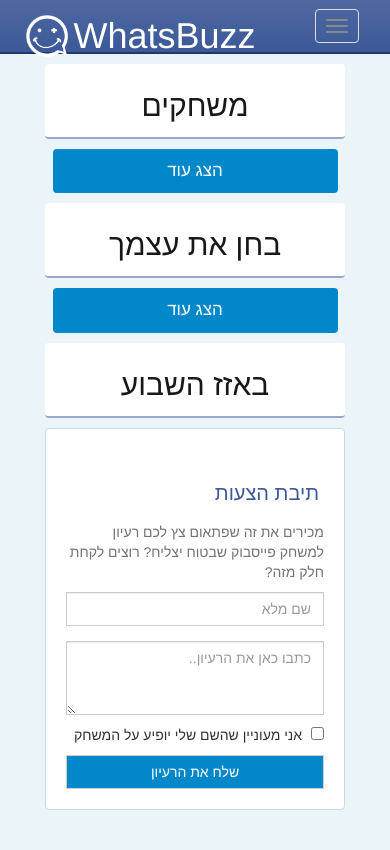
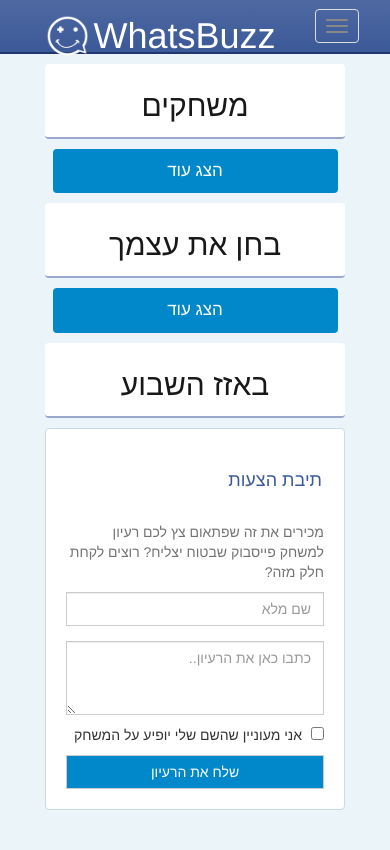
Before and after one commit to nirgn975/WhatsBuzz, a Django app: page / in a window 390 px wide. Shown: the top 850 px of the page. Run offline with Django 3.2, Linux system fonts and the light colour scheme; data that the repository does not hold is empty; style sheets or scripts are compiled from the project's sources; some libraries are stand-ins or nearby versions.

Commit message:
Small fixes. (#15)
* Add favicon.

* Change website logo.

* Disable padding on mobile.

* Change mobile menu bars to white.

* Fix the logo position.

* Fix nodejs, sass styles, and title in buzz section.

```diff
--- a/web/whats_buzz/static/sass/pages/index.scss
+++ b/web/whats_buzz/static/sass/pages/index.scss
@@ -52,7 +52,7 @@ body {
 }
 
 .navbar-brand {
-  padding: 0;
+  padding: 0 0 0 20px;
 
   img {
     height: 85%;
@@ -172,10 +172,25 @@ a.show-more {
 
     img {
       height: 75%;
+      margin: -15px 0 0 0;
+    }
+  }
+
+  .navbar-header {
+    .navbar-toggle > span.icon-bar {
+      background-color: #ffffff;
     }
   }
 
   #main-content > .col-sm-12 > div:nth-child(3){
     display: none;
   }
+
+  #main-content > .col-sm-12 {
+    padding: 0;
+
+    .col-sm-4 {
+      padding: 0;
+    }
+  }
 }
--- a/web/whats_buzz/static/sass/pages/long-post-card.scss
+++ b/web/whats_buzz/static/sass/pages/long-post-card.scss
@@ -25,17 +25,18 @@
   }
 
   h2 {
-    font-size: 20px;
+    font-size: 18px;
     margin: 0;
     color: $post_color_title;
     display: inline-block;
     height: 48px;
-    line-height: 48px;
-    padding-right: 5px;
+    width: 70%;
+    padding: 2px;
   }
 
   .side-image {
     height: 48px;
+    height: 75px;
   }
 
   input[type='checkbox'] {
--- a/web/whats_buzz/templates/layouts/base.html
+++ b/web/whats_buzz/templates/layouts/base.html
@@ -15,6 +15,7 @@
     <!-- Latest compiled and minified CSS -->
     <link rel="stylesheet" href="https://maxcdn.bootstrapcdn.com/bootstrap/3.3.6/css/bootstrap.min.css" integrity="sha384-1q8mTJOASx8j1Au+a5WDVnPi2lkFfwwEAa8hDDdjZlpLegxhjVME1fgjWPGmkzs7" crossorigin="anonymous" />
     <link rel="stylesheet" href="{% static 'css/main.css' %}" />
+    <link rel="shortcut icon" type="image/png" href="{% static 'images/favicon.png' %}"/>
     {% block header %}{% endblock %}
 </head>
 <body>
```
Also changed, not shown: web/whats_buzz/static/images/Whats-Buzz-white-logo.png, web/whats_buzz/static/images/favicon.png (added), 2 other files.
